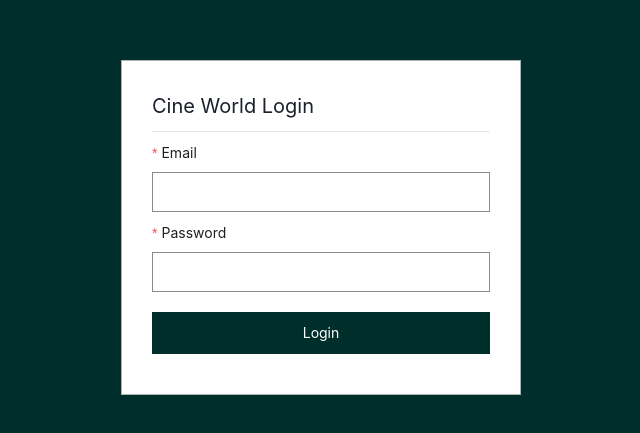
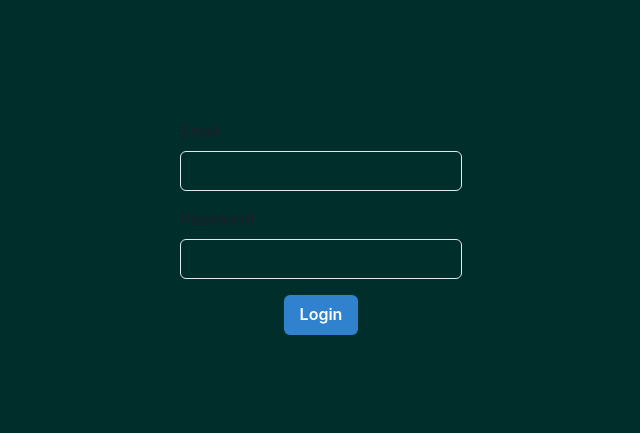
Before and after one commit to tanvirim/Movie-Hub, a React (Vite) app in the folder client/: page /login in a window 1280 px wide. Shown: the part 173-606 px from the top of the page, without its empty margins (319-959 px from the left). Built offline with nearby package versions, Linux system fonts and the light colour scheme.

Commit message:
login and register route integrated with backend

```diff
--- a/client/src/apicalls/auth.js
+++ b/client/src/apicalls/auth.js
@@ -1,14 +1,16 @@
 import {axiosInstance} from './index'
 import {message} from 'antd'
-// Register a new user
+
+
+
+
 export const RegisterUser = async (payload) => {
     try {
-        const response = await axiosInstance.post("/auth/register", payload);
-        if(response) message.success("User Created Successfully")
-        return response.data;
+        const {data}= await axiosInstance.post("/auth/register", payload);
+        if(data) message.success(data.message)
     } catch (error) {
-        if(error) message.error("User exist")
-        return error.response;
+        message.error("user exists")
+
     }
 };
 
@@ -16,18 +18,22 @@
 export const LoginUser = async (payload) => {
     try {
         const response = await axiosInstance.post("/auth/login", payload);
-        return response.data;
+        if(response.status === 200) {
+            message.success(response.data.message)
+            localStorage.setItem('token', response.data.token)
+        }
+
     } catch (error) {
-        return error.response;
+        console.log(error)
     }
 }
 
-// // Get current user
-// export const GetCurrentUser = async () => {
-//     try {
-//         const response = await axiosInstance.get("/api/users/get-current-user");
-//         return response.data;
-//     } catch (error) {
-//         return error;
-//     }
-// }
+// Get current user
+export const GetCurrentUser = async () => {
+    try {
+        const response = await axiosInstance.get("/users");
+        return response.data;
+    } catch (error) {
+        return error;
+    }
+}
--- a/client/src/pages/Login/index.jsx
+++ b/client/src/pages/Login/index.jsx
@@ -1,40 +1,42 @@
+import { VStack, FormControl, Input, FormLabel, Button } from "@chakra-ui/react";
+import React from "react";
+import { LoginUser } from "../../apicalls/auth";
+import { useNavigate} from 'react-router-dom'
+function Login() {
 
-import { Form} from "antd";
-import Button from "../../components/Button";
-import { Link } from "react-router-dom";
+  const navigate = useNavigate()
+  const emailRef = React.useRef();
+  const passwordRef = React.useRef();
 
+  const handleSubmit = async (e) => {
+    e.preventDefault();
 
-function Login() {
+    const formData = {
+      email: emailRef.current.value,
+      password: passwordRef.current.value,
+    };
+
+      const res = LoginUser(formData)
+      if(res) navigate("/")
+  }
 
   return (
     <div className="flex justify-center h-screen items-center bg-primary">
-      <div className="card p-3 w-400">
-        <h1 className="text-xl mb-1">Cine World Login</h1>
-        <hr />
-        <Form layout="vertical" className="mt-1" >
-          <Form.Item
-            label="Email"
-            name="email"
-            rules={[{ required: true, message: "Please provide your email!" }]}
-          >
-            <input type="email" />
-          </Form.Item>
-          <Form.Item
-            label="Password"
-            name="password"
-            rules={[{ required: true, message: "Please provide your password!" }]}
-          >
-            <input type="password" />
-          </Form.Item>
-
-          <div className="flex flex-col mt-2 gap-1">
-            <Button fullWidth title="Login" type="submit" />
-            <Link to="/register" className="text-primary">
-
-            </Link>
-          </div>
-        </Form>
-      </div>
+      <form onSubmit={handleSubmit}>
+        <VStack spacing={4}>
+          <FormControl>
+            <FormLabel>Email</FormLabel>
+            <Input type="email" ref={emailRef} />
+          </FormControl>
+          <FormControl>
+            <FormLabel>Password</FormLabel>
+            <Input type="password" ref={passwordRef} />
+          </FormControl>
+          <Button type="submit" colorScheme="blue">
+            Login
+          </Button>
+        </VStack>
+      </form>
     </div>
   );
 }
--- a/client/src/pages/Register/index.jsx
+++ b/client/src/pages/Register/index.jsx
@@ -1,16 +1,20 @@
 import { VStack , FormControl ,Input ,FormLabel,Button } from "@chakra-ui/react";
 import React from "react";
+// import {message} from 'antd'
 import { RegisterUser } from "../../apicalls/auth";
+import { useNavigate} from 'react-router-dom'
 
 
-
-function Register() {
+const  Register = ()=> {
+  const navigate = useNavigate()
 
   const nameRef = React.useRef();
   const emailRef = React.useRef();
   const passwordRef = React.useRef();
 
-  const handleSubmit = (e) => {
+
+
+  const handleSubmit = async (e) => {
     e.preventDefault();
 
     const formData = {
@@ -19,7 +23,12 @@
       password: passwordRef.current.value,
     };
 
-    RegisterUser(formData)
+
+    const res = RegisterUser(formData)
+    if(res) navigate('/login')
+
+
+
 
 };
   return (
```
Also changed, not shown: 1 other file (tests, documents, lock files or other folders).
